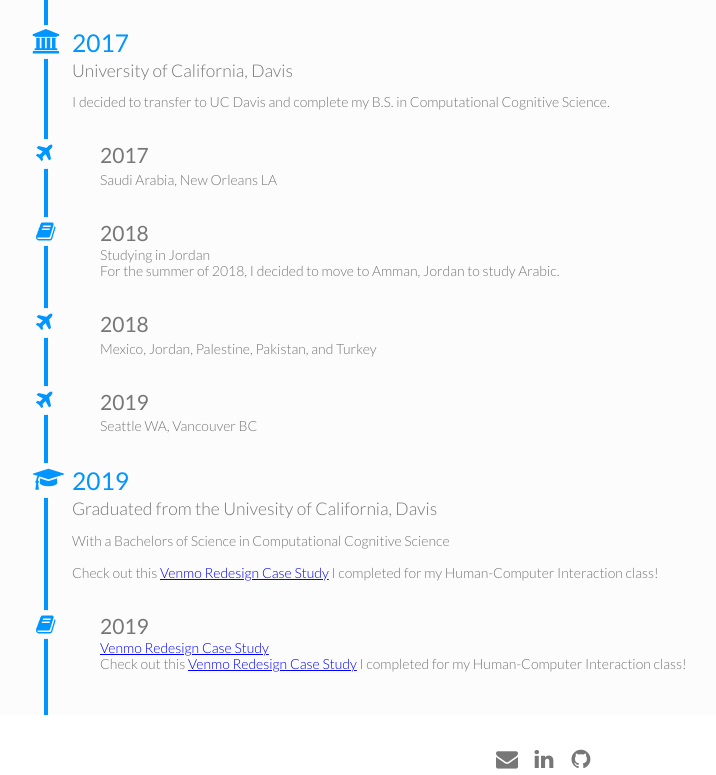
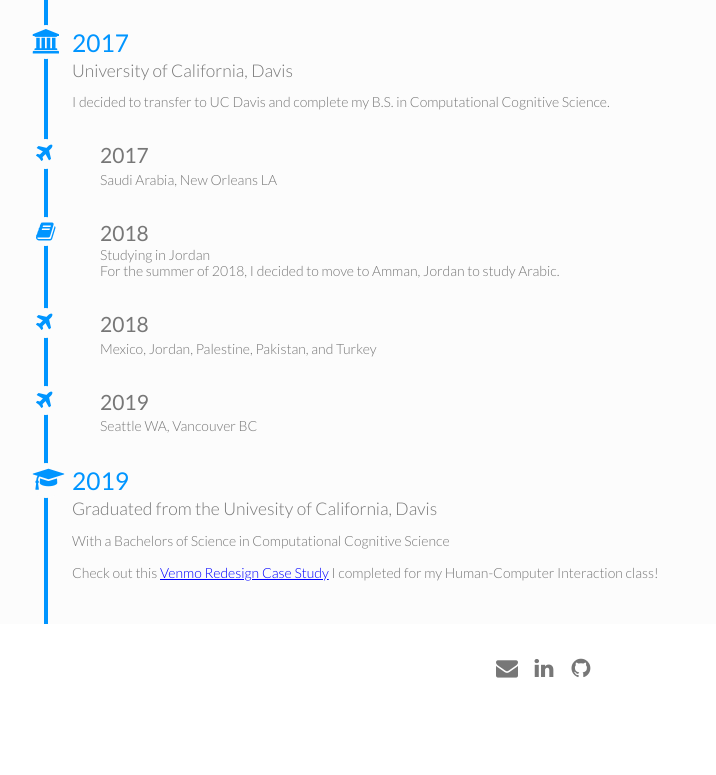
Before and after one commit to taahachaudhry/taaha-v2, a website: page src/index.html in a window 1280 px wide. Shown: the part 2023-2798 px from the top of the page, without its empty margins (96-812 px from the left). After the commit the page ends 2707 px from the top, so only its background shows below. Drawn offline with nearby package versions, Linux system fonts and the light colour scheme; files that its build step writes are made by us from their sources.

Commit message:
Removed case study

```diff
--- a/src/index.html
+++ b/src/index.html
@@ -163,15 +163,6 @@
           Check out this <a href="https://taaha.me/VenmoRedesignCaseStudy.pdf" target="_blank">Venmo Redesign Case Study</a> I completed for my Human-Computer Interaction class!
         </p>
       </section>
-
-      <section class="timeline-block minor">
-        <h2 class="year"><i class="fa fa-book"></i>2019</h2>
-        <h3 class="subject"><a href="https://taaha.me/VenmoRedesignCaseStudy.pdf" target="_blank">Venmo Redesign Case Study</a></h3>
-        <p class="details">
-          Check out this <a href="https://taaha.me/VenmoRedesignCaseStudy.pdf" target="_blank">Venmo Redesign Case Study</a> I completed for my Human-Computer Interaction class!
-        </p>
-      </section>
-
     </div>
 
     <div class="footer">
```
